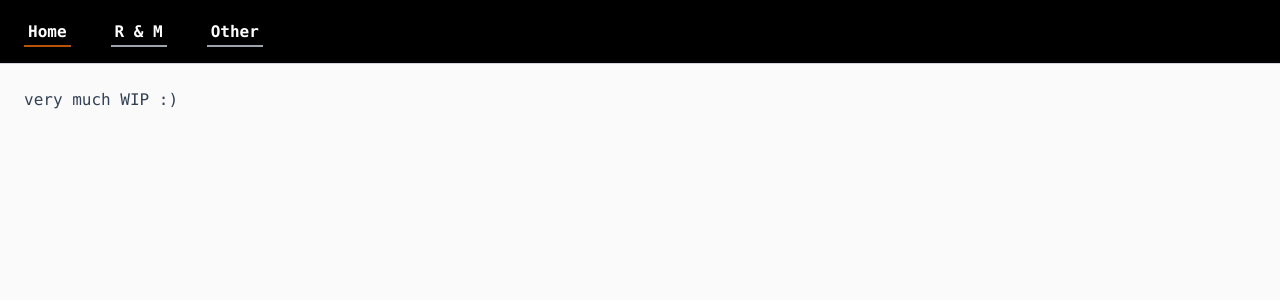
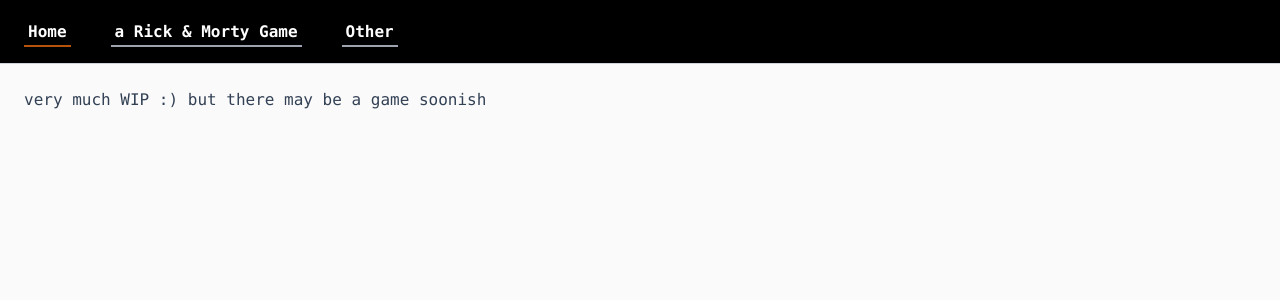
Before and after one commit to Mrtly/nuxt-faff, a Nuxt app: page / in a window 1280 px wide. Shown: the top 300 px of the page. Built offline with nearby package versions, Linux system fonts and the light colour scheme.

Commit message:
r & m game wip

```diff
--- a/components/CharCard.vue
+++ b/components/CharCard.vue
@@ -1,22 +1,55 @@
 <template>
-  <div class="font-mono font-semibold">
-    <div class="w-40 truncate">{{ name }}</div>
-    <NuxtImg
-      :src="image"
-      width="160"
-      height="160"
-      class="rounded"
-      :modifiers="grayScaleWhenDead" />
+  <div :class="['flip-container', flipped ? 'flipped' : 'cursor-pointer hover:shadow-lg']">
+    <div class='flipper relative max-w-max'>
+      <NuxtImg
+        :src="imgSrc"
+        width="200"
+        height="200"
+        :class="['shadow-md rounded-md asbolute inset-0 backface-hidden',
+            flipped ? 'front rotate-y-[180deg]': 'back rotate-y-[0deg]']"
+        />
+    </div>
   </div>
 </template>
 
 <script lang="ts" setup>
+import { ref, computed } from 'vue';
 
 const props = defineProps({
+  id: { type: String, required: true },
   name: { type: String, required: true },
   image: { type: String, required: true },
   status: { type: String, required: true },
+  flipped: { type: Boolean, required: true },
+  solved: { type: Boolean, required: true }
 })
 
-const grayScaleWhenDead = computed(() => props.status === 'Dead' ? { grayscale: true } : {})
+const imgSrc = computed(() => {
+  if (props.solved) { return props.image }
+  else {
+   return props.flipped ? props.image : 'https://picsum.photos/id/537/200/200'
+  }
+})
 </script>
+
+<style scoped>
+.flip-container {
+  perspective: 1000px;
+}
+.flip-container.flipped .flipper {
+  transform: rotateY(180deg);
+}
+.flipper {
+  transition: 0.6s;
+  transform-style: preserve-3d;
+}
+.backface-hidden {
+  backface-visibility: hidden;
+}
+.back {
+  transform: rotateY(0deg);
+}
+.front {
+  transform: rotateY(180deg);
+}
+</style>
--- a/layouts/default.vue
+++ b/layouts/default.vue
@@ -12,7 +12,7 @@
         <li>
           <NuxtLink to="/rickmorty" :class="['mr-10 list-none w-max p-1 border-b-2 transition-colors duration-200',
             routeName === 'rickmorty' ? 'border-amber-700' : 'border-gray-400 hover:bg-amber-700' ]">
-            R & M
+            a Rick & Morty Game
           </NuxtLink>
         </li>
         <li>
--- a/pages/index.vue
+++ b/pages/index.vue
@@ -1,5 +1,5 @@
 <template>
-  very much WIP :)
+  very much WIP :) but there may be a game soonish
 </template>
 
 <script lang="ts">
--- a/pages/rickmorty.vue
+++ b/pages/rickmorty.vue
@@ -3,27 +3,31 @@
     <!-- TODO extract tooltip -->
     <div class="">
       <div class="underline text-sm mb-5 w-max cursor-default
-      relative transition-all w-min-content
-      before:content-['doodle'] before:p-1  before:h-6
+      relative transition-all
+      before:content-['it.is.a.game!.but.not.ready.yet'] before:p-1  before:h-6
       before:absolute before:-top-1 before:left-28 before:opacity-0
       before:transition-all before:duration-300 before:text-amber-700
-      hover:before:opacity-100 hover:before:w-28">what is this?</div>
+      hover:before:opacity-100 hover:before:w-44">what is this?</div>
     </div>
 
-    <CharCard v-for="{ name, image, status } in charactersList"
-      :key="name"
-      :name="name"
-      :image="image"
-      :status="status"
-      class="inline-block m-2"
-      />
+    <div class="grid grid-cols-3 lg:grid-cols-6 gap-2 lg:gap-6 max-w-6xl">
+      <CharCard v-for="({ id, name, image, status, flipped, solved }, index) in gameCards"
+        :key="index"
+        :id="id"
+        :name="name"
+        :image="image"
+        :status="status"
+        :flipped="flipped"
+        :solved="solved"
+        @click="clickOnImg(id, index)"
+        />
+    </div>
   </div>
 </template>
 
 <script lang="ts" setup>
+import { reactive, ref } from 'vue'
 import { useCharactersStore } from '~~/store/characters'
-
-const blurb = 'doodle'
 
 // interface Chars {
 //   name: string
@@ -34,8 +38,53 @@ const blurb = 'doodle'
 // interface CharsList {
 //   characters: Chars[]
 // }
+const gameSize = 9;
 
 const charactersStore = useCharactersStore()
 await charactersStore.getChars();
-const charactersList = charactersStore.list;
+
+const shuffledList = charactersStore.list.sort(() => Math.random() - 0.5);
+const singleChararsList = shuffledList.slice(0, gameSize);
+const gameList = singleChararsList.reduce((arr,item)=>arr.concat(item,item),[]);
+const shuffledArray = gameList.sort(() => Math.random() - 0.5);
+const listArray = JSON.parse(JSON.stringify(shuffledArray)) //array from Proxy
+const gameCards = ref(listArray.map(card => Object.assign(card, { flipped: false, solved: false }) ));
+
+let arrayOfFlipped: Number[] = [];
+const arrayOfSolved: Number[] = [];
+
+const clickOnImg = (id: Number, index) => {
+  let match = false;
+
+  if (!gameCards.value[index].flipped) {
+    gameCards.value[index].flipped = true;
+
+    if (arrayOfFlipped.length === 0) {
+      arrayOfFlipped[0] = id;
+
+    } else {
+      arrayOfFlipped[1] = id;
+
+      if (arrayOfFlipped[0] === arrayOfFlipped[1]) {
+        match = true;
+        // console.log('match!')
+        arrayOfSolved.push(id)
+
+        gameCards.value.forEach((c)=> {
+          if (c.id===id) {
+            c.solved = true;
+          }
+        })
+      } else {
+        match = false;
+      }
+      arrayOfFlipped = []
+    }
+    if (!match) {
+      setTimeout(() => {
+          gameCards.value[index].flipped = false;
+        }, 2000)
+    }
+  }
+}
 </script>
--- a/tsconfig.json
+++ b/tsconfig.json
@@ -1,4 +1,7 @@
 {
   // https://nuxt.com/docs/guide/concepts/typescript
-  "extends": "./.nuxt/tsconfig.json"
+  "extends": "./.nuxt/tsconfig.json",
+  "compilerOptions": {
+    "noImplicitAny": false
+  }
 }
```
Also changed, not shown: 1 other file (tests, documents, lock files or other folders).
